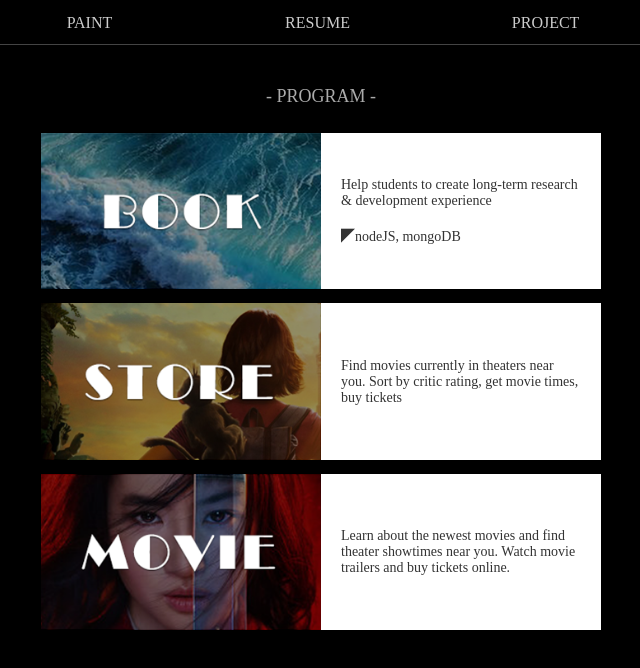
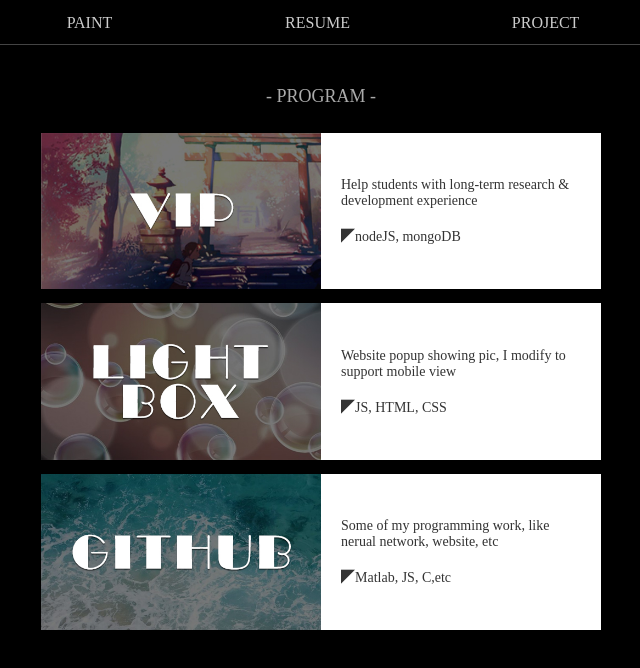
Before and after one commit to ayumiryu/resume, a plain HTML site: page code.html in a window 1280 px wide. Shown: the whole page, without its empty margins (319-959 px from the left). Drawn offline with Linux system fonts and the light colour scheme.

Commit message:
Add files via upload

```diff
--- a/code.html
+++ b/code.html
@@ -26,27 +26,27 @@
 <div id="proj">
   <div id="projd">
   <div id="ptitle">- PROGRAM -</div>
-    <div id="box" onclick="window.open('https://www.baidu.com')">
-      <div id="bimg"><img src="images/pro_1.png"></img></div>
+    <div id="box" onclick="window.open('https://vip.fiu.edu')">
+      <div id="bimg"><img src="images/pro_1.jpg"></img></div>
       <div id="text">
         <!-- <div id="btitle">Net Credit Ltd</div> -->
-        <div clss="desk" id="bdes1" alt="VIP website of FIU">Help students to create long-term research & development experience<br/><br/>◤nodeJS, mongoDB</div>
+        <div clss="desk" id="bdes1" alt="VIP website of FIU">Help students with long-term research & development experience<br id="ent1"/><br/>◤nodeJS, mongoDB</div>
       </div>
     </div>
 
-        <div id="box">
-      <div id="bimg"><img src="images/pro_2.png"></img></div>
+        <div id="box" onclick="window.open('https://ayumiryu.github.io/resume/photo.html')">
+      <div id="bimg"><img src="images/pro_2.jpg"></img></div>
       <div id="text">
         <!-- <div id="btitle">Net Credit Ltd</div> -->
-        <div clss="desk" id="bdes2">Find movies currently in theaters near you. Sort by critic rating, get movie times, buy tickets </div>
+        <div clss="desk" id="bdes2">Website popup showing pic, I modify to support mobile view<br id="ent2"/><br/>◤JS, HTML, CSS</div>
       </div>
     </div>
 
-        <div id="box">
-      <div id="bimg"><img src="images/pro_3.png"></img></div>
+        <div id="box" onclick="window.open('https://github.com/ayumiryu?tab=repositories')">
+      <div id="bimg"><img src="images/pro_3.jpg"></img></div>
       <div id="text">
         <!-- <div id="btitle">Net Credit Ltd</div> -->
-        <div clss="desk" id="bdes3">Learn about the newest movies and find theater showtimes near you. Watch movie trailers and buy tickets online. </div>
+        <div clss="desk" id="bdes3">Some of my programming work, like nerual network, website, etc<br id="ent3"/><br/>◤Matlab, JS, C,etc</div>
       </div>
     </div>
 
--- a/css/code.css
+++ b/css/code.css
@@ -54,6 +54,7 @@
 	width: 100%;
 	display: block;
 }
+
 #text{
 	width:50%;
 	float: left;
--- a/js/code.js
+++ b/js/code.js
@@ -6,6 +6,9 @@
 var db1 = document.getElementById('bdes1');
 var db2 = document.getElementById('bdes2');
 var db3 = document.getElementById('bdes3');
+var en1 = document.getElementById('ent1');
+var en2 = document.getElementById('ent2');
+var en3 = document.getElementById('ent3');
 
 if(document.body.clientWidth > 760){
 	db1.style.fontSize = "14px";
@@ -17,3 +20,8 @@
 	db3.style.fontSize = "14px";
 	db3.style.margin = "20px";
 }
+if(document.body.clientWidth < 375){
+	en1.style.display = "none";
+	en2.style.display = "none";
+	en3.style.display = "none";
+}
--- a/js/litebox-1.0.js
+++ b/js/litebox-1.0.js
@@ -1,8 +1,5 @@
 // -----------------------------------------------------------------------------------
-//
-//	Litebox v1.0
-//	A combined effort between detrate and gannon
-//	07/03/06
+//	This is not used for any business objective.
 //
 //	Source edited from Lightbox v2.02
 //	by Lokesh Dhakar - http://www.huddletogether.com
```
Also changed, not shown: index.html (+6 -6 lines), images/pro_1.jpg (added), images/pro_2.jpg (added), images/pro_3.jpg (added).
